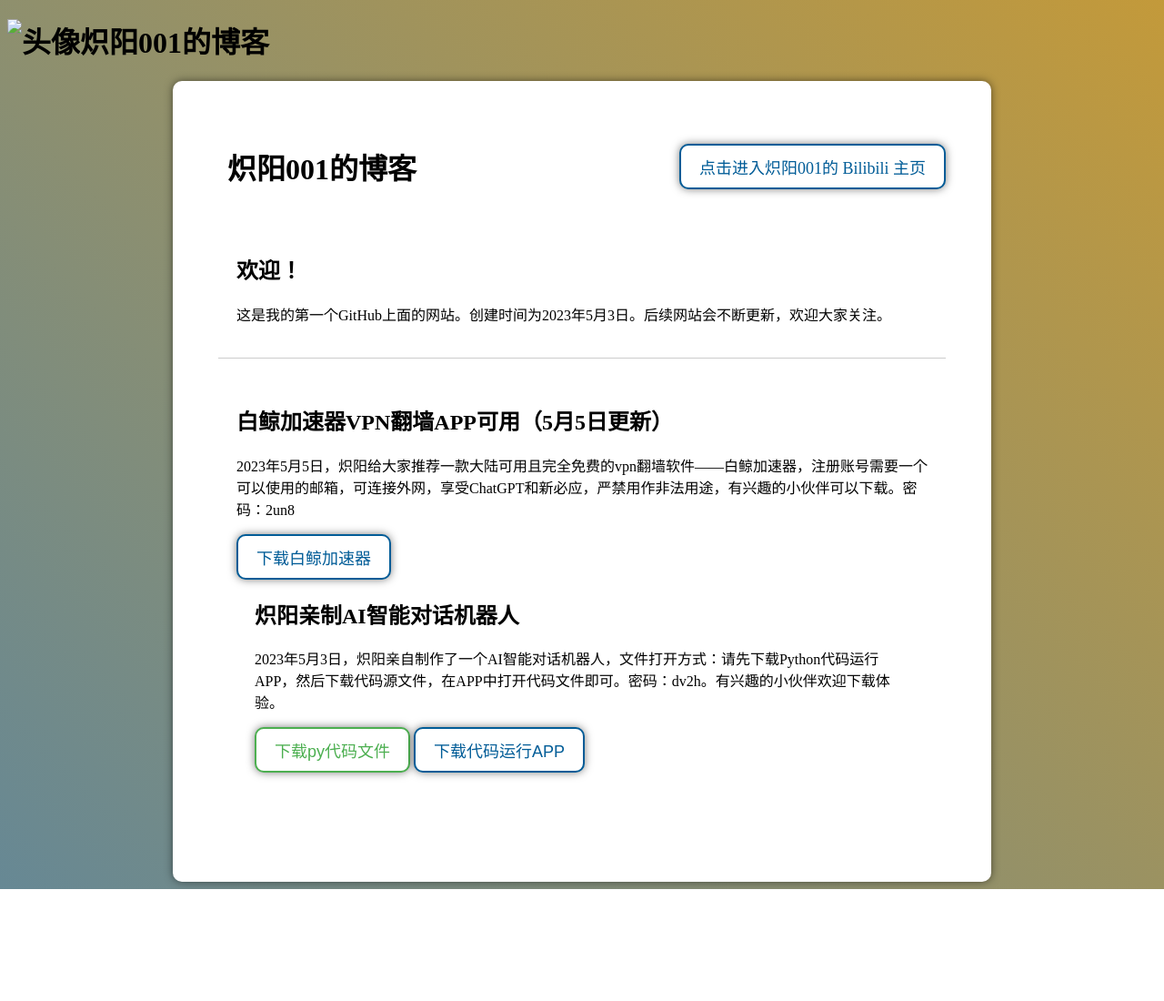
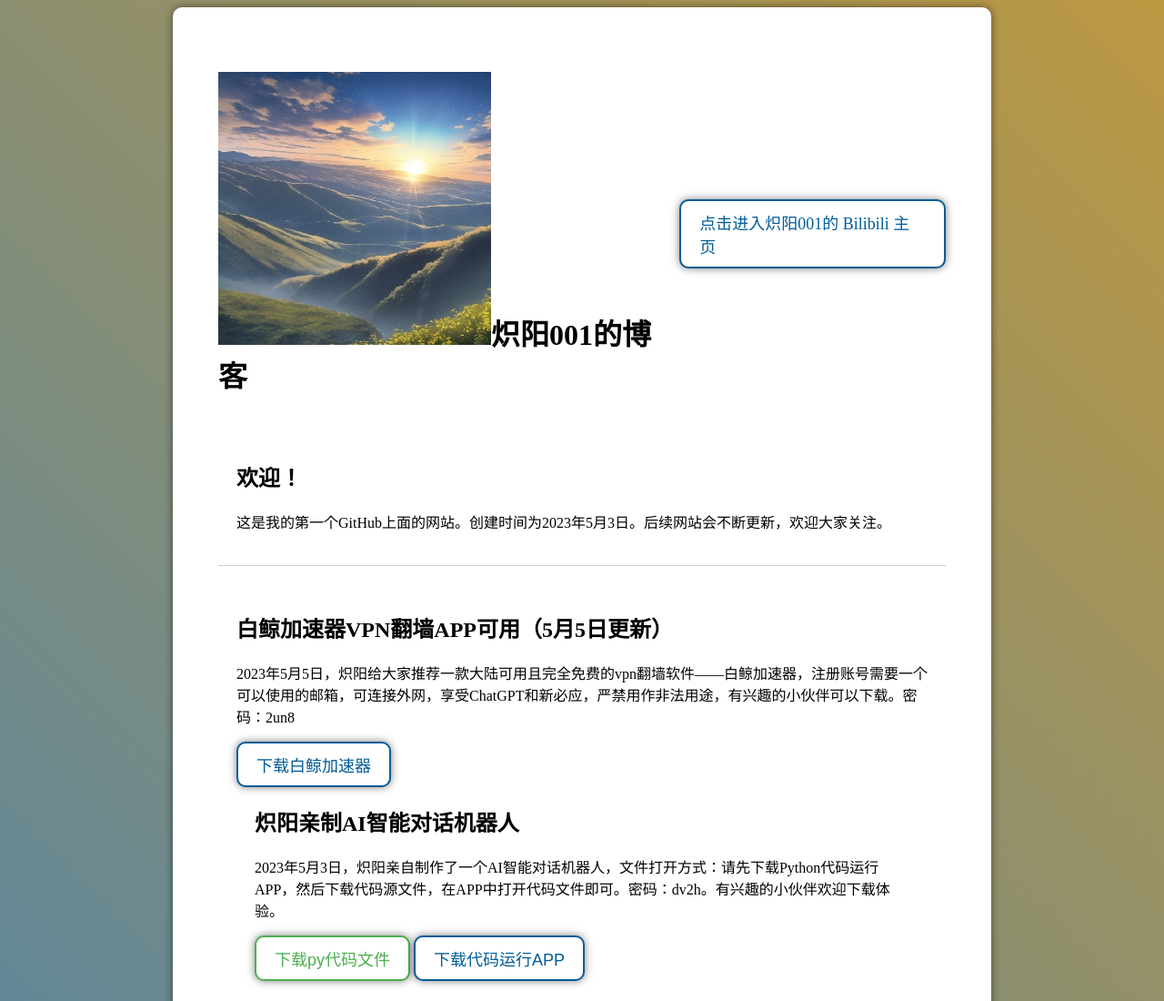
Before and after one commit to Chiyang001/blog, a plain HTML site: page index.html in a window 1280 px wide. Shown: the top 1100 px of the page at 91% size. Before the commit the page ends 977 px from the top, so only its background shows below. Drawn offline with Linux system fonts and the light colour scheme.

Commit message:
Update index.html

```diff
--- a/index.html
+++ b/index.html
@@ -1,7 +1,7 @@
 <!DOCTYPE html>
 <html>
   <head>
-    <h1><img src="www.pictureicon.com" alt="头像">炽阳001的博客</h1>
+ <title>炽阳001的博客</title>
     <meta charset="UTF-8">
     <style>
       body {
@@ -111,8 +111,7 @@
        <div class="container">
       <div class="btn-container">
 
-        <h1 style="white-space: nowrap;margin-left: 10px;">炽阳001的博客</h1>
-
+        <h1><img src="https://github.com/Chiyang001/blog/blob/124441bbb25b0788de5653981b5efc7505430fbb/c7fa48dd92e88198c73ba1ff88b2060973846d75.jpg" alt=" ">炽阳001的博客</h1>
 
         <a href="https://m.bilibili.com/space/404891612?from=search" class="btn">点击进入炽阳001的 Bilibili 主页</a>
       </div>
```
